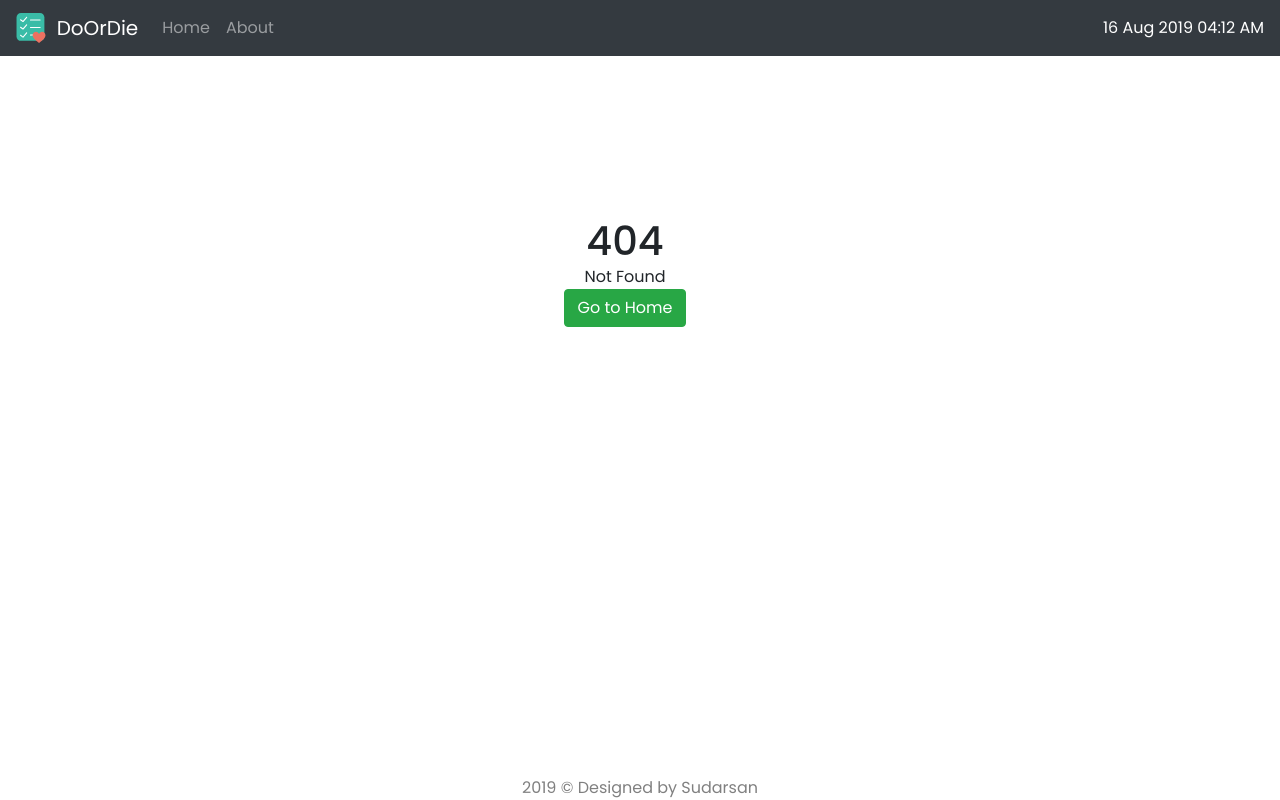
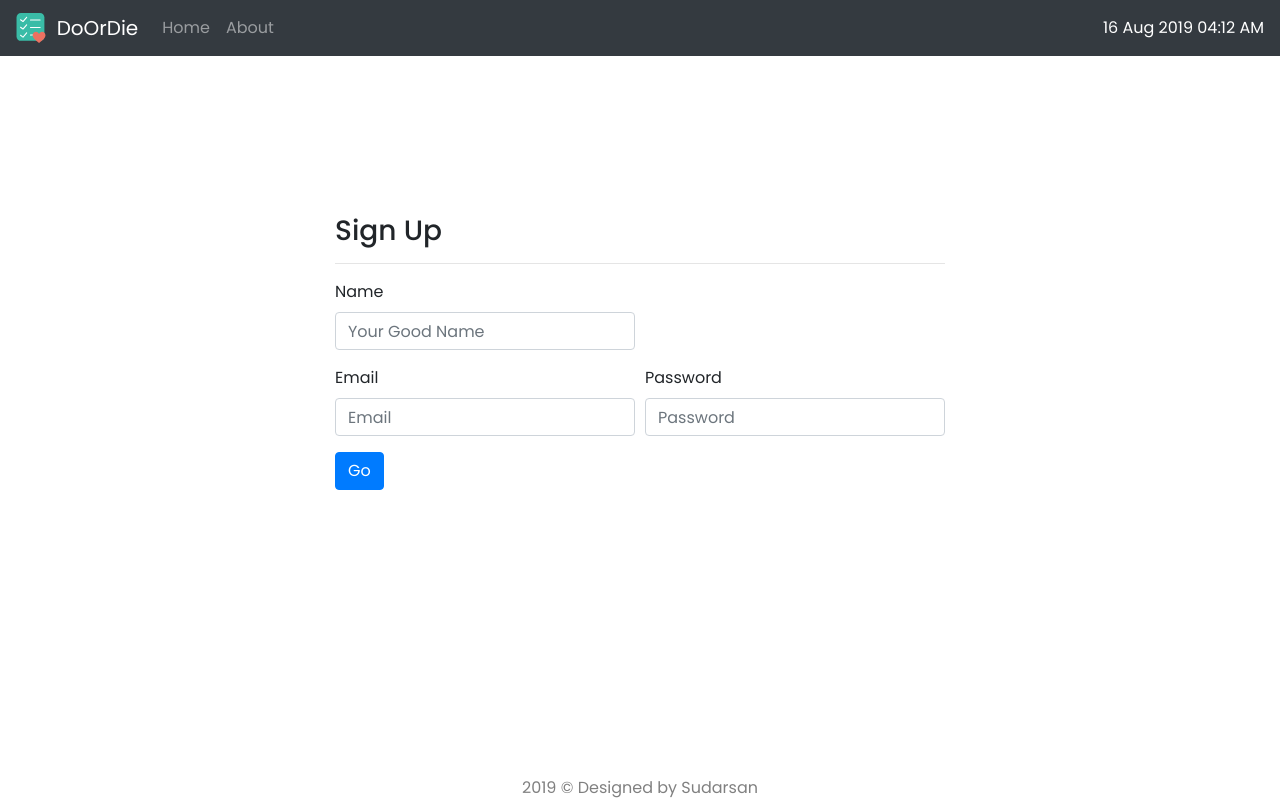
Before and after one commit to tjsudarsan/DoOrDieTodoApp, a React (Create React App) app: page /signup in a window 1280 px wide. Before the commit this address had no page. Built offline with nearby package versions, Linux system fonts and the light colour scheme.

Commit message:
firebase integrated

```diff
--- a/package.json
+++ b/package.json
@@ -3,6 +3,7 @@
   "version": "0.1.0",
   "private": true,
   "dependencies": {
+    "firebase": "^7.0.0",
     "moment": "^2.24.0",
     "react": "^16.8.6",
     "react-datepicker": "^2.9.6",
--- a/src/App.js
+++ b/src/App.js
@@ -1,9 +1,8 @@
 import React from "react";
-import "./css/style.css";
-import moment from "moment";
 import { Provider } from "react-redux";
 import store from "./redux/store";
 import { BrowserRouter } from "react-router-dom";
+import "./css/style.css";
 
 import Header from "./components/Header";
 import Footer from "./components/Footer";
--- a/src/Routes.js
+++ b/src/Routes.js
@@ -6,11 +6,19 @@ import Dashboard from "./containers/Dashboard";
 import AboutUs from "./containers/AboutUs";
 import NotFound from "./containers/NotFound";
 import Login from "./containers/Login";
+import Register from "./containers/Register";
 
 const Routes = props => {
   return (
     <Switch>
-      <Route path="/" component={props.isLoggedIn ? Dashboard : Login} exact />
+      {props.isLoggedIn ? (
+        <Route path="/" component={Dashboard} exact />
+      ) : (
+        <>
+          <Route path="/" component={Login} exact />
+          <Route path="/signup" component={Register} exact />
+        </>
+      )}
       <Route path="/aboutus" component={AboutUs} />
       <Route path="*" component={NotFound} />
     </Switch>
--- a/src/components/TodoItem.js
+++ b/src/components/TodoItem.js
@@ -60,7 +60,7 @@ class TodoItem extends Component {
                   />
                   <label
                     className="custom-control-label"
-                    htmlFor={this.props.id}
+                    htmlhtmlFor={this.props.id}
                   ></label>
                 </div>
               </div>
--- a/src/containers/Login.js
+++ b/src/containers/Login.js
@@ -1,5 +1,55 @@
-import React from "react";
+import React, { Component } from "react";
+import { Link } from "react-router-dom";
 
-export default props => {
-  return <p>Login</p>;
-};
+class Login extends Component {
+  state = {
+    email: "",
+    password: ""
+  };
+
+  render() {
+    return (
+      <div
+        className="row align-items-center justify-content-center"
+        style={{ height: "70vh" }}
+      >
+        <div className="col-4">
+          <h3>Login</h3>
+          <hr />
+          <form>
+            <div className="form-group">
+              <label htmlFor="exampleInputEmail1">Email address</label>
+              <input
+                type="email"
+                className="form-control"
+                id="exampleInputEmail1"
+                aria-describedby="emailHelp"
+                placeholder="Enter email"
+              />
+              <small id="emailHelp" className="form-text text-muted">
+                We'll never share your email with anyone else.
+              </small>
+            </div>
+            <div className="form-group">
+              <label htmlFor="exampleInputPassword1">Password</label>
+              <input
+                type="password"
+                className="form-control"
+                id="exampleInputPassword1"
+                placeholder="Password"
+              />
+            </div>
+            <button type="submit" className="btn btn-primary">
+              Login
+            </button>
+            <Link to="/signup" className="ml-2">
+              Not Yet signed Up? Click Here
+            </Link>
+          </form>
+        </div>
+      </div>
+    );
+  }
+}
+
+export default Login;
--- /dev/null
+++ b/src/containers/Register.js
@@ -0,0 +1,80 @@
+import React, { Component } from "react";
+import { connect } from "react-redux";
+
+class Register extends Component {
+  state = {
+    emailId: "",
+    name: "",
+    password: ""
+  };
+
+  handleChange = e => {
+    this.setState({
+      [e.target.name]: e.target.value
+    });
+  };
+  render() {
+    return (
+      <div
+        className="row align-items-center justify-content-center"
+        style={{ height: "70vh" }}
+      >
+        <div className="col-6">
+          <h3>Sign Up</h3>
+          <hr />
+          <form>
+            <div className="form-row">
+              <div className="form-group col-md-6">
+                <label htmlFor="inputEmail4">Name</label>
+                <input
+                  type="text"
+                  className="form-control"
+                  placeholder="Your Good Name"
+                  name="name"
+                  value={this.state.name}
+                  onChange={this.handleChange}
+                />
+              </div>
+            </div>
+            <div className="form-row">
+              <div className="form-group col-md-6">
+                <label htmlFor="inputEmail4">Email</label>
+                <input
+                  type="email"
+                  className="form-control"
+                  placeholder="Email"
+                  name="emailId"
+                  value={this.state.emailId}
+                  onChange={this.handleChange}
+                />
+              </div>
+              <div className="form-group col-md-6">
+                <label htmlFor="inputPassword4">Password</label>
+                <input
+                  type="password"
+                  className="form-control"
+                  placeholder="Password"
+                  name="password"
+                  value={this.state.password}
+                  onChange={this.handleChange}
+                />
+              </div>
+            </div>
+            <button type="submit" className="btn btn-primary">
+              Go
+            </button>
+          </form>
+        </div>
+      </div>
+    );
+  }
+}
+
+const mapStateToProps = state => ({});
+
+const mapDispatchToProps = {};
+
+export default connect(
+  mapStateToProps,
+  mapDispatchToProps
+)(Register);
--- a/src/css/style.css
+++ b/src/css/style.css
@@ -24,6 +24,7 @@ p {
   top: auto;
   user-select: none;
 }
+
 .todo-item-body {
   display: flex;
   align-items: center;
--- /dev/null
+++ b/src/firebase.js
@@ -0,0 +1,16 @@
+import * as firebase from "firebase/app";
+import "firebase/auth";
+
+const firebaseConfig = {
+  apiKey: "AIzaSyDbyUr2_AN8qjQERVdOctnzByStYCxADV8",
+  authDomain: "todoapp-832b2.firebaseapp.com",
+  databaseURL: "https://todoapp-832b2.firebaseio.com",
+  projectId: "todoapp-832b2",
+  storageBucket: "",
+  messagingSenderId: "763478448486",
+  appId: "1:763478448486:web:5389489cb7c8ae232110a7"
+};
+
+firebase.initializeApp(firebaseConfig);
+
+export default firebase;
--- a/src/index.js
+++ b/src/index.js
@@ -1,5 +1,6 @@
 import React from "react";
 import ReactDOM from "react-dom";
 import App from "./App";
+import "./firebase";
 
 ReactDOM.render(<App />, document.getElementById("root"));
```
Also changed, not shown: 1 other file (tests, documents, lock files or other folders).
